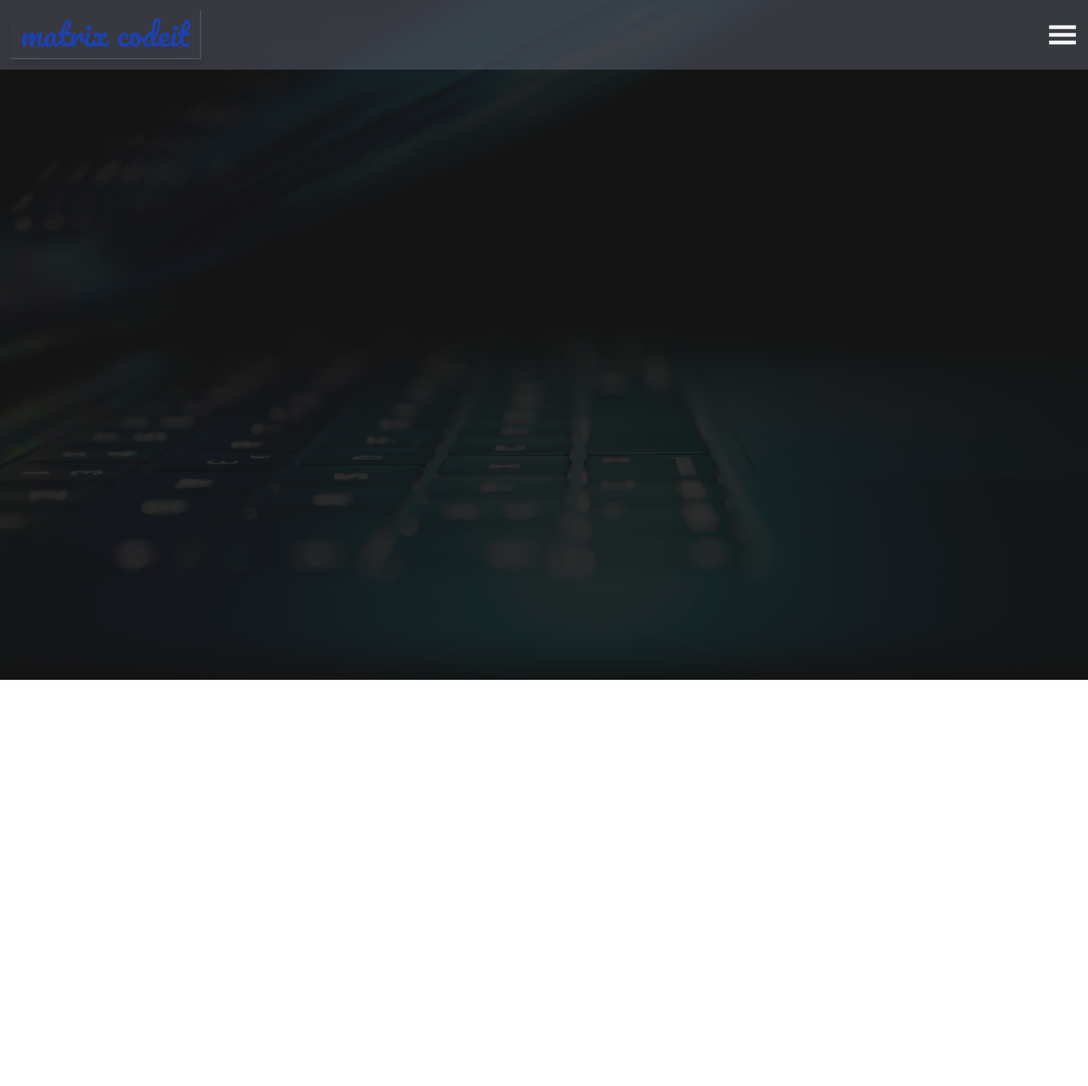
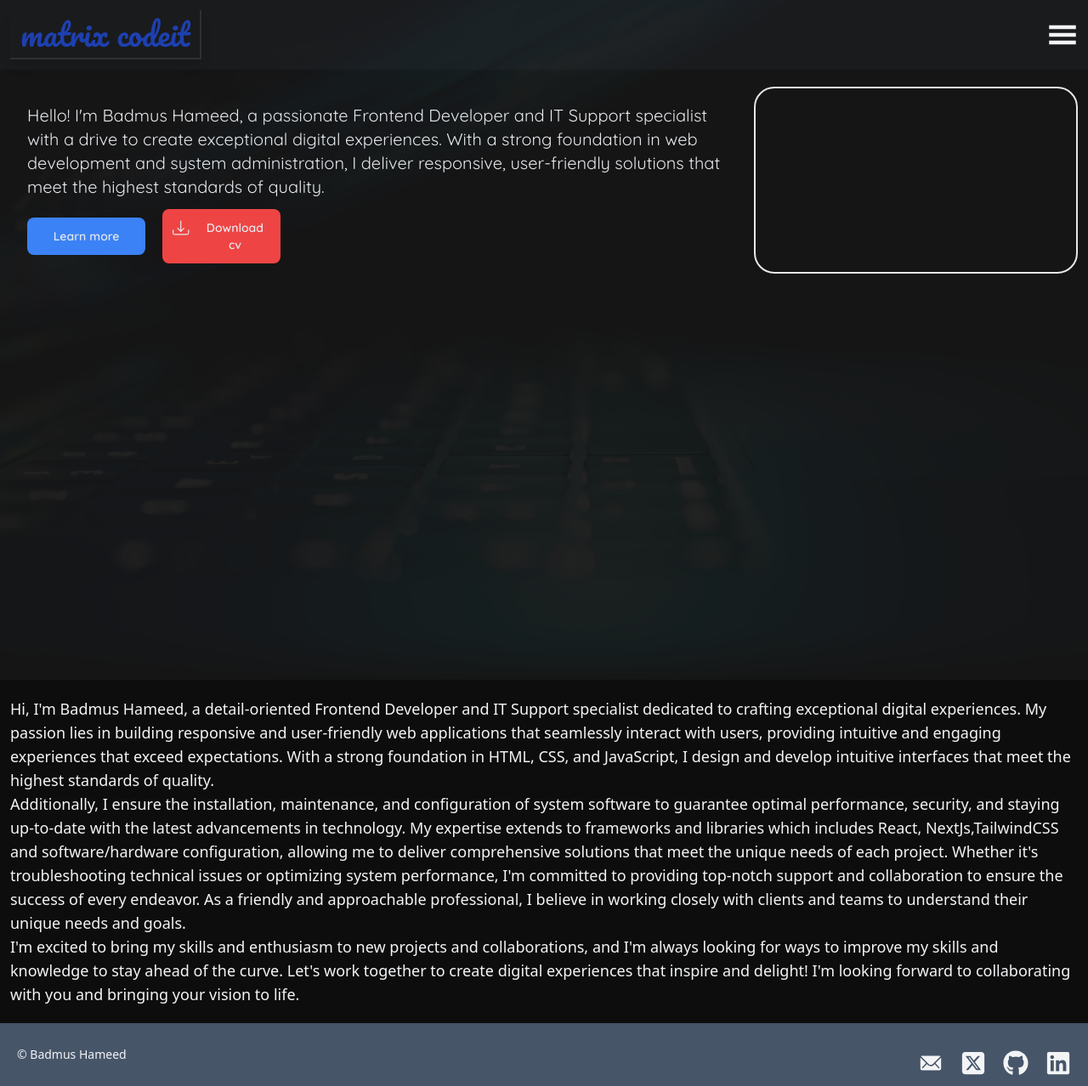
Before and after one commit to Badmatrix/matrixcodeit, a React (Vite) app: page / in a window 1280 px wide. Shown: the whole page at 85% size. Before the commit the page ends 800 px from the top, so only its background shows below. Built offline with nearby package versions, Linux system fonts and the light colour scheme.

Commit message:
created socials and cv pdf download

```diff
--- a/src/App.jsx
+++ b/src/App.jsx
@@ -3,6 +3,8 @@ import Header from "./ui/Header";
 import useSticky from "./components/UseSticky";
 import Modal from "./ui/Modal";
 import ContactMe from "./components/ContactMe";
+import Aboutme from "./components/Aboutme";
+import Footer from "./components/Footer";
 
 export default function App() {
   const [openModal, setOpenModal] = useState(false);
@@ -20,7 +22,7 @@ export default function App() {
     setOpenModal((open) => !open);
   }
   return (
-    <div className="">
+    <div className="text-lg">
       <Header
         openModal={openModal}
         handleToggle={handleToggle}
@@ -28,8 +30,9 @@ export default function App() {
         stickyRef={stickyRef}
         headerRef={headerRef}
       />
-      <ContactMe />
-
+      <Aboutme />
+      {/* <ContactMe /> */}
+      <Footer />
       {openModal ? <Modal handleToggle={handleToggle} /> : ""}
     </div>
   );
--- a/src/components/Aboutme.jsx
+++ b/src/components/Aboutme.jsx
@@ -1,5 +1,31 @@
+/* eslint-disable react/no-unescaped-entities */
 export default function Aboutme() {
   return (
-   <div></div>
+    <div className="py-5 px-3 ">
+      Hi, I'm Badmus Hameed, a detail-oriented Frontend Developer and IT Support
+      specialist dedicated to crafting exceptional digital experiences. My
+      passion lies in building responsive and user-friendly web applications
+      that seamlessly interact with users, providing intuitive and engaging
+      experiences that exceed expectations. With a strong foundation in HTML,
+      CSS, and JavaScript, I design and develop intuitive interfaces that meet
+      the highest standards of quality.
+      <br />
+      Additionally, I ensure the installation, maintenance, and configuration of
+      system software to guarantee optimal performance, security, and staying
+      up-to-date with the latest advancements in technology. My expertise
+      extends to frameworks and libraries which includes React,
+      NextJs,TailwindCSS and software/hardware configuration, allowing me to
+      deliver comprehensive solutions that meet the unique needs of each
+      project. Whether it's troubleshooting technical issues or optimizing
+      system performance, I'm committed to providing top-notch support and
+      collaboration to ensure the success of every endeavor. As a friendly and
+      approachable professional, I believe in working closely with clients and
+      teams to understand their unique needs and goals. <br />
+      I'm excited to bring my skills and enthusiasm to new projects and
+      collaborations, and I'm always looking for ways to improve my skills and
+      knowledge to stay ahead of the curve. Let's work together to create
+      digital experiences that inspire and delight! I'm looking forward to
+      collaborating with you and bringing your vision to life.
+    </div>
   );
 }
--- a/src/components/Footer.jsx
+++ b/src/components/Footer.jsx
@@ -1,5 +1,12 @@
+import Socials from "./Socials";
+
 export default function Footer() {
   return (
-    <div>Footer</div>
-  )
+    <footer className="bg-slate-600 py-3">
+      <div className="text-center md:text-start md:flex md:justify-between items-center mx-5 space-y-5">
+        <div className="text-sm">&copy; Badmus Hameed</div>
+        <Socials />
+      </div>
+    </footer>
+  );
 }
--- /dev/null
+++ b/src/components/SocialItem.jsx
@@ -0,0 +1,7 @@
+/* eslint-disable react/prop-types */
+export default function SocialItem({ social }) {
+    const{icon,name,link}=social
+  return (
+      <li title={name}><a href={link} target="_blank">{icon }</a></li>
+  )
+}
--- a/src/components/Socials.jsx
+++ b/src/components/Socials.jsx
@@ -1,5 +1,40 @@
+import { FaGithub } from "react-icons/fa";
+import { FaSquareXTwitter } from "react-icons/fa6";
+import { FaLinkedin } from "react-icons/fa";
+import { IoIosMail } from "react-icons/io";
+import SocialItem from "./SocialItem";
+const socials = [
+  {
+    id: 1,
+    name: "email",
+    icon: <IoIosMail />,
+    link: "mailto: badmushameed2008@gmail.com",
+  },
+  {
+    id: 2,
+    name: "X/twitter",
+    icon: <FaSquareXTwitter />,
+    link: "https://x.com/matrix_icode",
+  },
+  {
+    id: 3,
+    name: "Github",
+    icon: <FaGithub />,
+    link: "https://github.com/Badmatrix",
+  },
+  {
+    id: 4,
+    name: "Linkedln",
+    icon: <FaLinkedin />,
+    link: "https://linkedin.com/in/badmus-hameed-37211b225",
+  },
+];
 export default function Socials() {
   return (
-    <div>Socials</div>
-  )
+    <ul className="flex space-x-5 text-3xl justify-center md:justify-normal">
+      {socials.map((social) => (
+        <SocialItem key={social.id} social={social} />
+      ))}
+    </ul>
+  );
 }
--- a/src/index.css
+++ b/src/index.css
@@ -19,6 +19,6 @@
     }
 
     .modal li {
-        @apply cursor-pointer
+        @apply cursor-pointer transition-all ease-in-out duration-500 w-fit hover:text-slate-400 py-2
     }
 }
--- a/src/ui/Button.jsx
+++ b/src/ui/Button.jsx
@@ -1,5 +1,11 @@
-export default function Button() {
+/* eslint-disable react/prop-types */
+export default function Button({ children, onclick, className }) {
   return (
-    <div>Button</div>
-  )
+    <button
+      onClick={onclick}
+      className={`rounded-lg transition-all duration-300 ease-linear text-sm my-3 md:w-1/6 ${className}`}
+    >
+      {children}
+    </button>
+  );
 }
--- a/src/ui/Header.jsx
+++ b/src/ui/Header.jsx
@@ -1,5 +1,6 @@
 /* eslint-disable react/prop-types */
-import Aboutme from "../components/Aboutme";
+import { BsDownload } from "react-icons/bs";
+import Button from "./Button";
 import NavBar from "./NavBar";
 
 export default function Header({
@@ -9,16 +10,52 @@ export default function Header({
   stickyRef,
   headerRef,
 }) {
+  function handleDownload() {
+    const pdfUrl = "HAMEED OLADIMEJI CV FE.pdf";
+    const link = document.createElement("a");
+    link.href = pdfUrl;
+    link.download = "HAMEED OLADIMEJI cv.pdf"; // specify the filename
+    document.body.appendChild(link);
+    link.click();
+    document.body.removeChild(link);
+  }
   return (
     <header className=" h-screen" ref={headerRef}>
-      <div className="bg-neutral-900/90 h-full">
+      <div className="bg-neutral-900/95 h-full">
         <NavBar
           openModal={openModal}
           handleToggle={handleToggle}
           sticky={sticky}
           stickyRef={stickyRef}
         />
-        <Aboutme />
+        <main className="md:flex flex-row-reverse my-5 mx-3">
+          <figure className="w-fit md:w-full border-2 overflow-hidden rounded-3xl">
+            {/* <img src="/slackDP.jpg" alt="my image" /> */}
+          </figure>
+          <div className="mx-5 text-xl font-quicksand text-gray-200 mt-5">
+            <div className="">
+              Hello! I'm Badmus Hameed, a passionate Frontend Developer and IT
+              Support specialist with a drive to create exceptional digital
+              experiences. With a strong foundation in web development and
+              system administration, I deliver responsive, user-friendly
+              solutions that meet the highest standards of quality.
+            </div>
+            <div className="flex space-x-5 font-semibold items-center">
+              <Button className="bg-blue-500 px-3 py-3 hover:bg-blue-800">
+                Learn more
+              </Button>
+              <Button
+                className="bg-red-500 px-3 py-3 hover:bg-blue-800"
+                onclick={handleDownload}
+              >
+                <div className="flex space-x-3">
+                  <BsDownload className="text-xl font-bold" />
+                  <span> Download cv</span>
+                </div>
+              </Button>
+            </div>
+          </div>
+        </main>
       </div>
     </header>
   );
--- a/src/ui/Modal.jsx
+++ b/src/ui/Modal.jsx
@@ -1,18 +1,16 @@
 /* eslint-disable react/prop-types */
 import { MdOutlineClose } from "react-icons/md";
 
-export default function Modal({handleToggle}) {
+export default function Modal({ handleToggle }) {
   return (
-    <div className="modal absolute top-0 right-0 bg-slate-700/95 py-10 w-full md:w-1/3 h-screen">
-      <ul className=" space-y-8 text-xl capitalize text-right px-5 lg:px-10">
-        <li>
-          <span
-            className="text-4xl text-right hover:text-blue-700"
-            onClick={handleToggle}
-          >
-            <MdOutlineClose />
-          </span>
-        </li>
+    <div className="modal absolute top-0 right-0 bg-slate-700/95 py-10 w-full md:w-1/3 xl:w-1/4 h-screen space-y-8">
+      <div className="px-5">
+        <MdOutlineClose
+          className="text-4xl hover:text-slate-300 cursor-pointer transition-all ease-in-out duration-200"
+          onClick={handleToggle}
+        />
+      </div>
+      <ul className=" space-y-8 text-xl capitalize text-right px-5 lg:px-10 float-right">
         <li>blog</li>
         <li>about me</li>
         <li>projects</li>
--- a/src/ui/NavBar.jsx
+++ b/src/ui/NavBar.jsx
@@ -1,17 +1,16 @@
 /* eslint-disable react/prop-types */
 import Logo from "./Logo";
 import { GiHamburgerMenu } from "react-icons/gi";
-import { MdOutlineClose } from "react-icons/md";
 
 export default function NavBar({ openModal, handleToggle, sticky, stickyRef }) {
   return (
     <div
-      className={`w-full  ${
-        sticky ? "fixed top-0 left-0 bg-neutral-800/70" : "bg-gray-500/40"
+      className={`w-full ${
+        sticky ? "fixed top-0 left-0 bg-neutral-800/30" : "bg-gray-600/10"
       }`}
     >
       <nav
-        className="flex justify-between items-center lg:mx-3 py-3 "
+        className="flex justify-between items-center mx-1 lg:mx-3 py-3 "
         ref={stickyRef}
       >
         <Logo />
@@ -19,7 +18,7 @@ export default function NavBar({ openModal, handleToggle, sticky, stickyRef }) {
           className="text-4xl hover:text-blue-700 transition-all duration-300"
           onClick={handleToggle}
         >
-          {openModal ? <MdOutlineClose /> : <GiHamburgerMenu />}
+          {openModal ? "" : <GiHamburgerMenu />}
         </div>
       </nav>
     </div>
```
Also changed, not shown: 1 other file (tests, documents, lock files or other folders).
